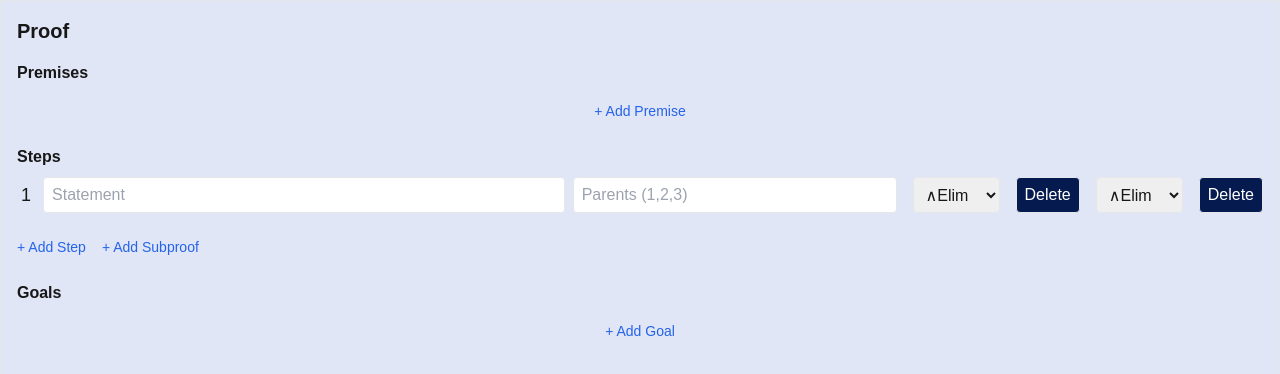
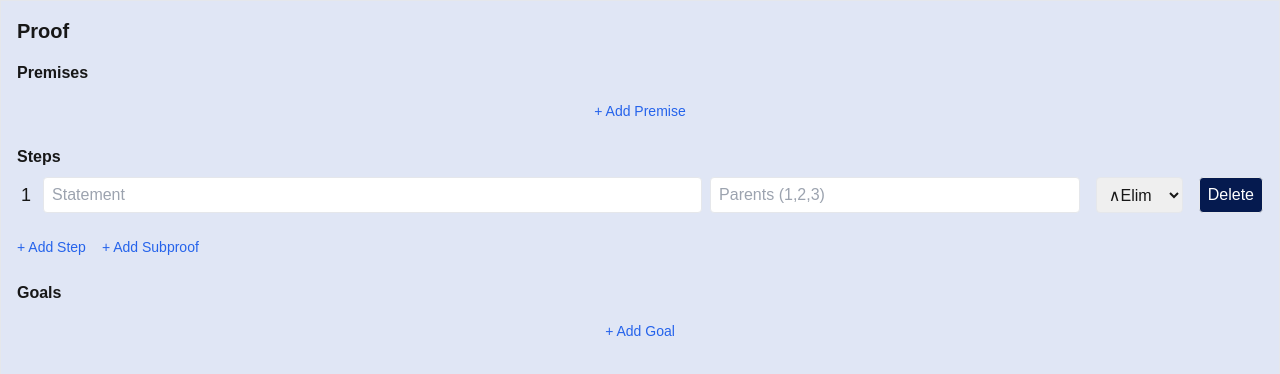
Before and after one commit to justinottesen/logicProject, a Next.js app in the folder frontend/: page / in a window 1280 px wide. Both pictures are taken after a click on the button "+ Add Step". Shown: the top 374 px of the page. Built offline with nearby package versions, Linux system fonts and the light colour scheme.

Commit message:
removed unused rules and functionality

```diff
--- a/frontend/app/components/ProofEditor.tsx
+++ b/frontend/app/components/ProofEditor.tsx
@@ -133,7 +133,6 @@ export default function ProofEditor({ proof, setProof }: ProofEditorProps) {
             },
             steps: [],
             raw: "",
-            constants: [],
             constantsRaw: "",
             number: 0,
           },
--- a/frontend/app/components/StatementEditor.tsx
+++ b/frontend/app/components/StatementEditor.tsx
@@ -34,23 +34,6 @@ export default function StatementEditor({
         className="border px-2 py-1 rounded flex-grow-1"
         placeholder="Parents (1,2,3)"
       />
-      <select
-        value={statement.rule}
-        onChange={(e) => onChange({ ...statement, rule: e.target.value })}
-        className="border px-2 py-1 rounded ml-2"
-      >
-        {rules.map((rule) => (
-          <option key={"statment-rule-" + rule} value={rule}>
-            {rule}
-          </option>
-        ))}
-      </select>
-      <button
-        className="ml-2 border px-2 py-1 rounded bg-base hover-bg-dark-base text-white"
-        onClick={deleteStatement}
-      >
-        Delete
-      </button>
 
       <select
         value={statement.rule}
--- a/frontend/app/components/SubproofEditor.tsx
+++ b/frontend/app/components/SubproofEditor.tsx
@@ -63,7 +63,6 @@ export default function SubproofEditor({
               number: subproof.steps.length + 1,
             },
             steps: [],
-            constants: [],
             constantsRaw: "",
             raw: "",
             number: subproof.steps.length + 1,
@@ -83,24 +82,7 @@ export default function SubproofEditor({
     onChange({ ...subproof, premise: updatedPremise });
   };
 
-  const changeConstants = (text: string) => {
-    const constants = text
-      .split(",")
-      .map((v) => v.trim())
-      .filter((v) => v !== "");
-    const updatedSubproof = {
-      ...subproof,
-      constants: constants.map(
-        (v, i) =>
-          ({
-            type: "constant",
-            name: v,
-          } as Constant)
-      ),
-      constantsRaw: text,
-    };
-    onChange(updatedSubproof, true);
-  };
+
   const deleteStep = (index: number) => {
     const newSteps = [...subproof.steps];
     newSteps.splice(index, 1);
@@ -117,13 +99,7 @@ export default function SubproofEditor({
           className="px-2 py-1 rounded flex-grow-3"
           placeholder="Subproof Premise"
         />
-        <input
-          type="text"
-          value={subproof.constantsRaw}
-          onChange={(e) => changeConstants(e.target.value)}
-          className="px-2 py-1 rounded flex-grow-1"
-          placeholder="Constants (a,b,c)"
-        />
+
         <button
           className="ml-2 border px-2 py-1 rounded bg-base hover-bg-dark-base text-white"
           onClick={deleteSubproof}
--- a/frontend/app/lib/logic/proof.ts
+++ b/frontend/app/lib/logic/proof.ts
@@ -7,7 +7,6 @@ export type Subproof = {
   premise: Statement;
   raw: string;
   steps: Step[];
-  constants: Constant[];
   constantsRaw: string;
   number: number;
 }
```
